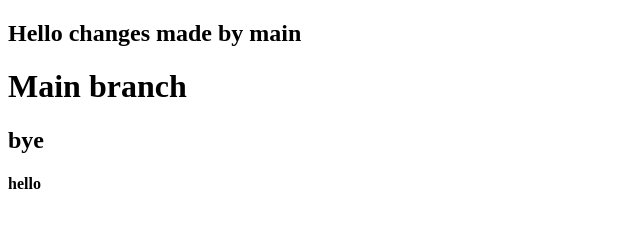
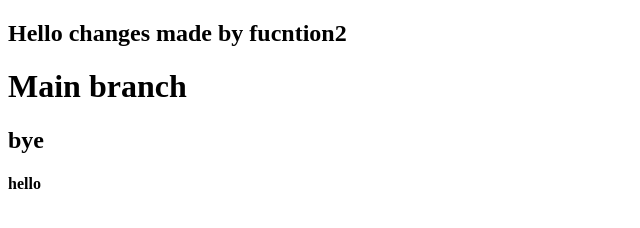
Before and after one commit to codingwithharoon/testinglocalproject, a plain HTML site: page index.html in a window 1280 px wide. Shown: the full height of the page, 0-640 px from the left. Drawn offline with Linux system fonts and the light colour scheme.

Commit message:
changes made by fucntion2

```diff
--- a/index.html
+++ b/index.html
@@ -7,7 +7,7 @@
 
 </head>
 <body>
-    <h2>Hello changes made by main</h2>
+    <h2>Hello changes made by fucntion2</h2>
     <h1>Main branch</h1>
     <h2>bye</h2>
     <h4>hello</h4>
```
